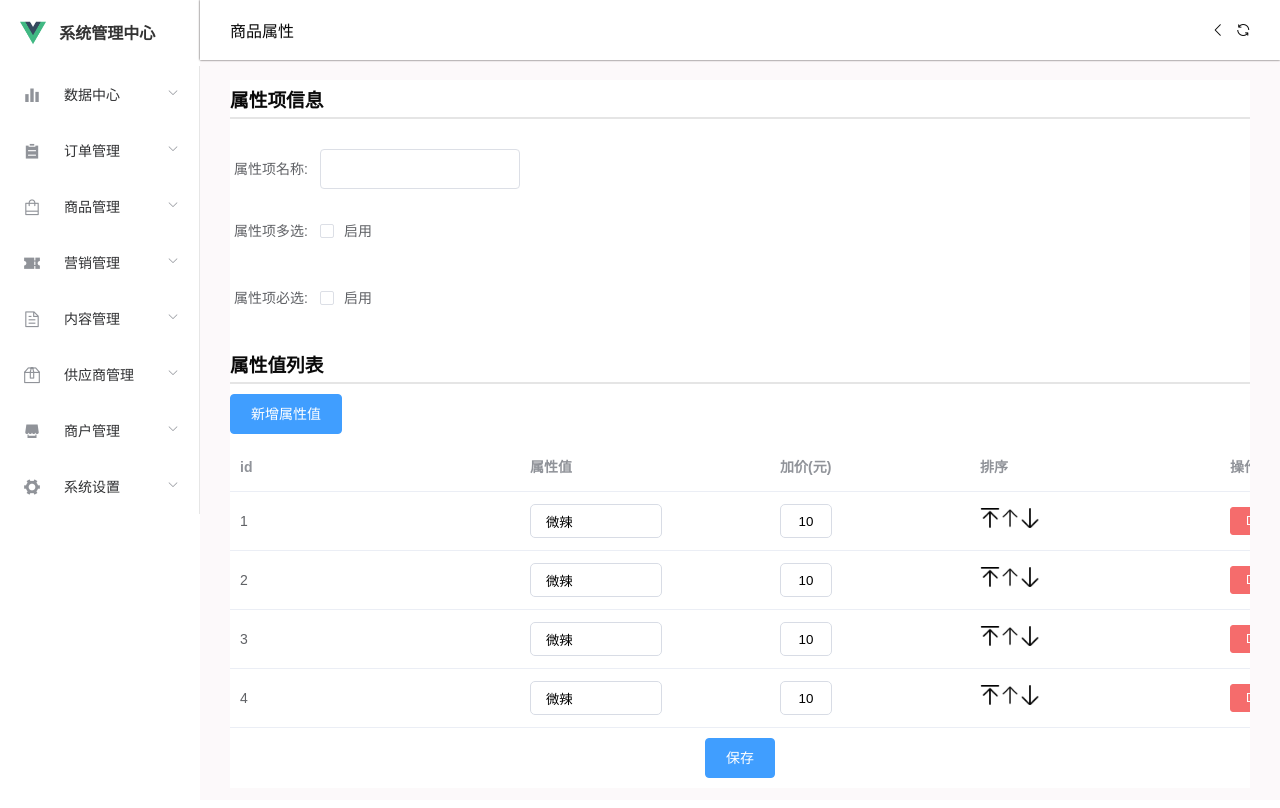
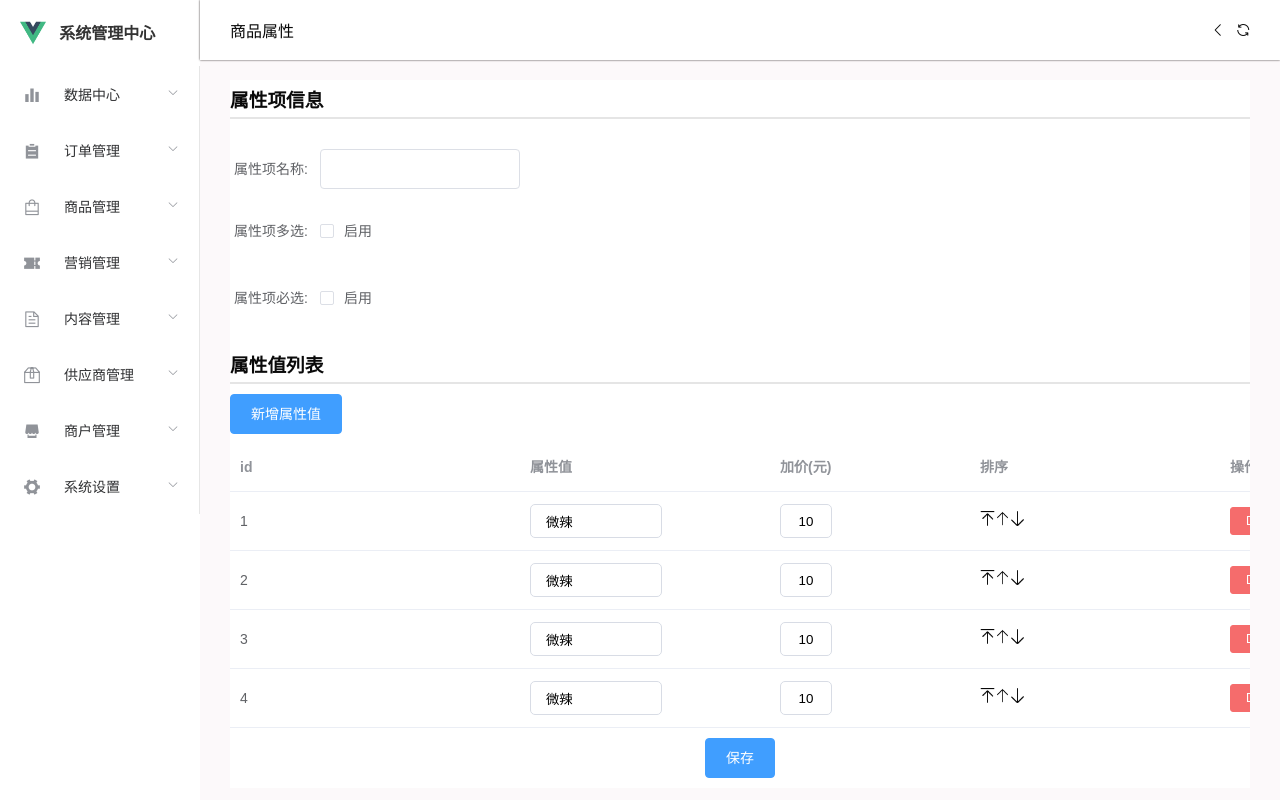
Before and after one commit to bo-ddd/union-b, a Vue app: page /commodity/attribute in a window 1280 px wide. Built offline with nearby package versions, Linux system fonts and the light colour scheme.

Commit message:
修改了管理属性

```diff
--- a/src/views/commodity/Attribute.vue
+++ b/src/views/commodity/Attribute.vue
@@ -147,8 +147,8 @@ export default {
   border-radius: 5px;
 }
 .iconimg{
-  width: 20px;
-  height: 20px;
+  width: 15px;
+  height: 15px;
 }
 .el-footer {
     background-color: #ffffff;
```
